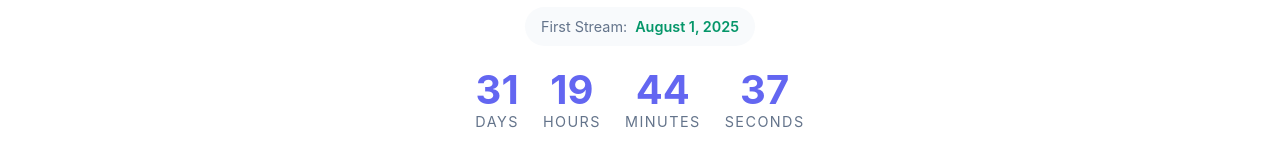
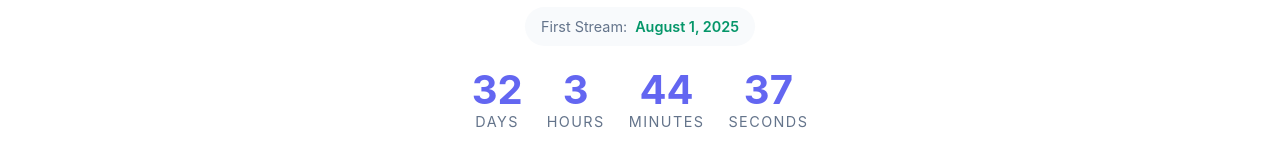
Before and after one commit to BigBrainTimeTV/bigbraintime-website, a React (Create React App) app: page / in a window 1280 px wide. Shown: the part 710-867 px from the top of the page. Built offline with nearby package versions, Linux system fonts and the light colour scheme.

Commit message:
update launch day time

```diff
--- a/src/App.tsx
+++ b/src/App.tsx
@@ -127,7 +127,7 @@ function CountdownTimer() {
 
   useEffect(() => {
     const calculateTimeLeft = () => {
-      const launchDate = new Date('2025-08-01T00:00:00');
+      const launchDate = new Date('2025-08-01T08:00:00Z'); // 10:00 CEST
       const now = new Date();
       const difference = launchDate.getTime() - now.getTime();
 
```
